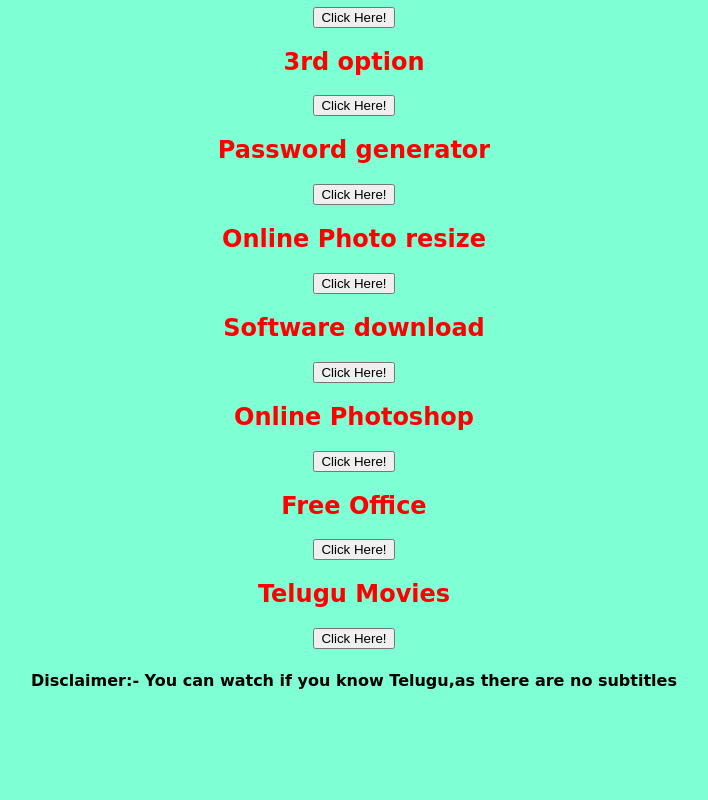
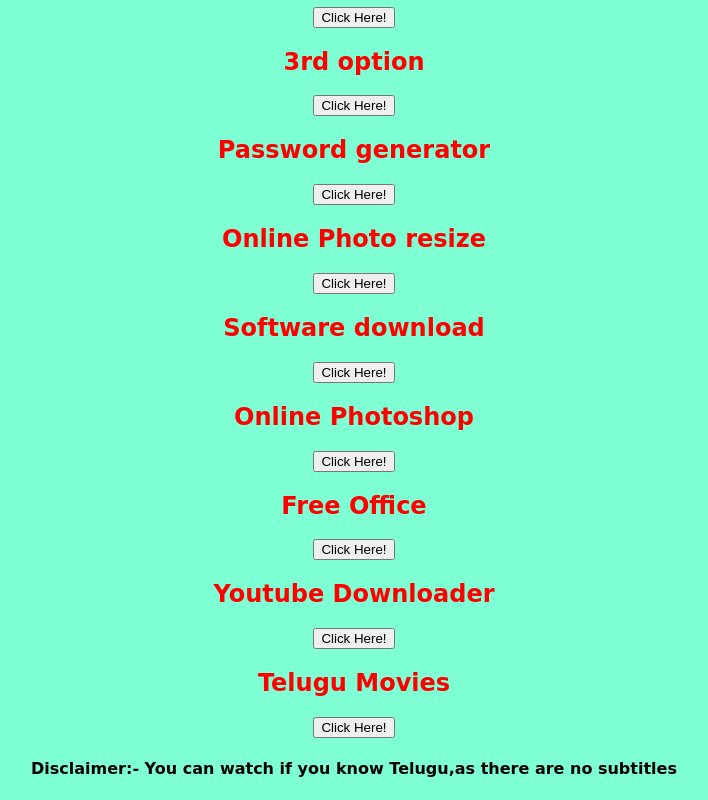
Before and after one commit to Mani2010/15-Useful-Websites, a plain HTML site: page index.html in a window 1280 px wide. Shown: the part 464-1264 px from the top of the page, without its empty margins (286-994 px from the left). Before the commit the page ends 1175 px from the top, so only its background shows below. Drawn offline with Linux system fonts and the light colour scheme.

Commit message:
Update index.html

```diff
--- a/index.html
+++ b/index.html
@@ -58,6 +58,12 @@
     </section>
 
 
+    <section id="Youtube Downloader">
+        <h1>Youtube Downloader</h1>
+    <a href="https://y2mate.is/enAB2MB/" target="_blank"><button>Click Here!</button></a>
+    </section>
+
+
     <section id="Telugu Movies">
     <h1>Telugu Movies</h1>
      <a href="https://5e3ynj65sq.ibomma.link/" target="_blank"><button>Click Here!</button></a>
```
